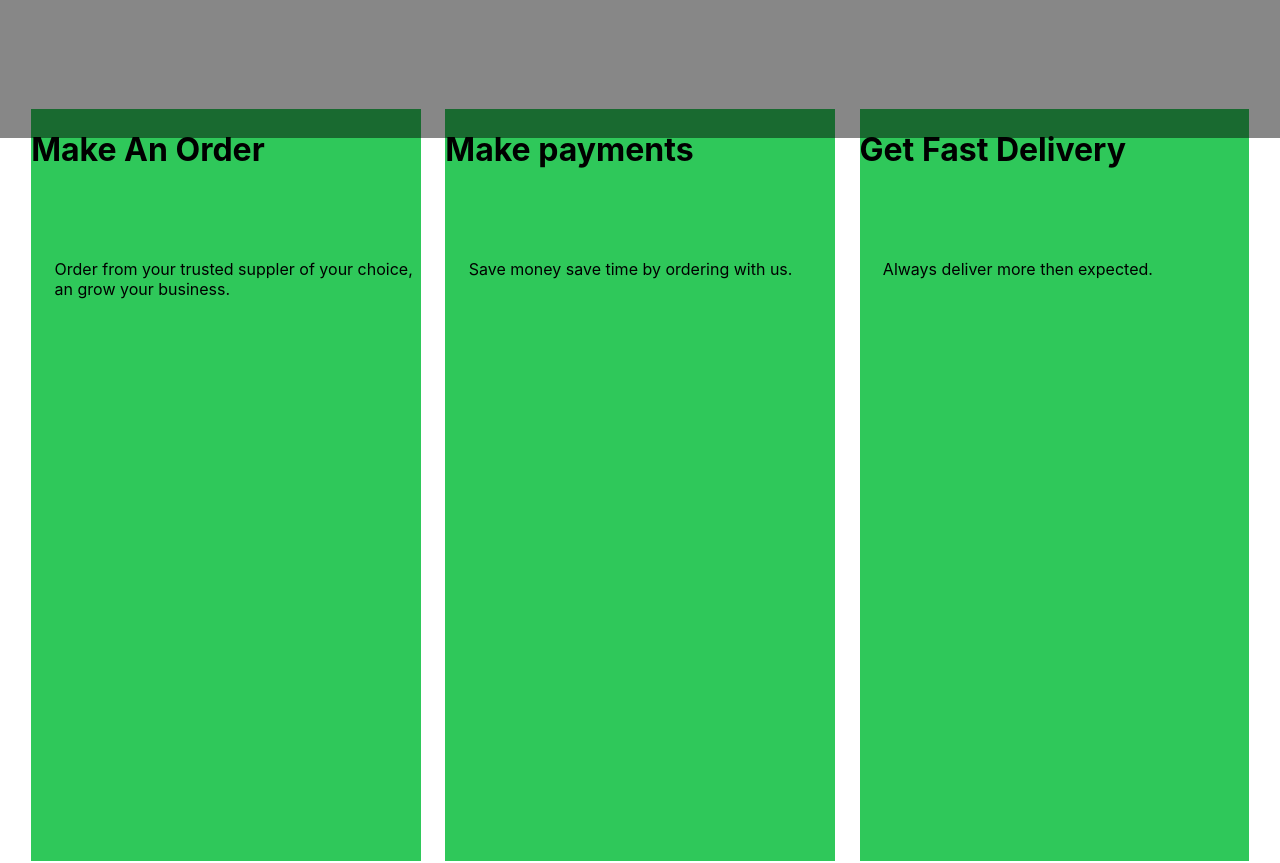
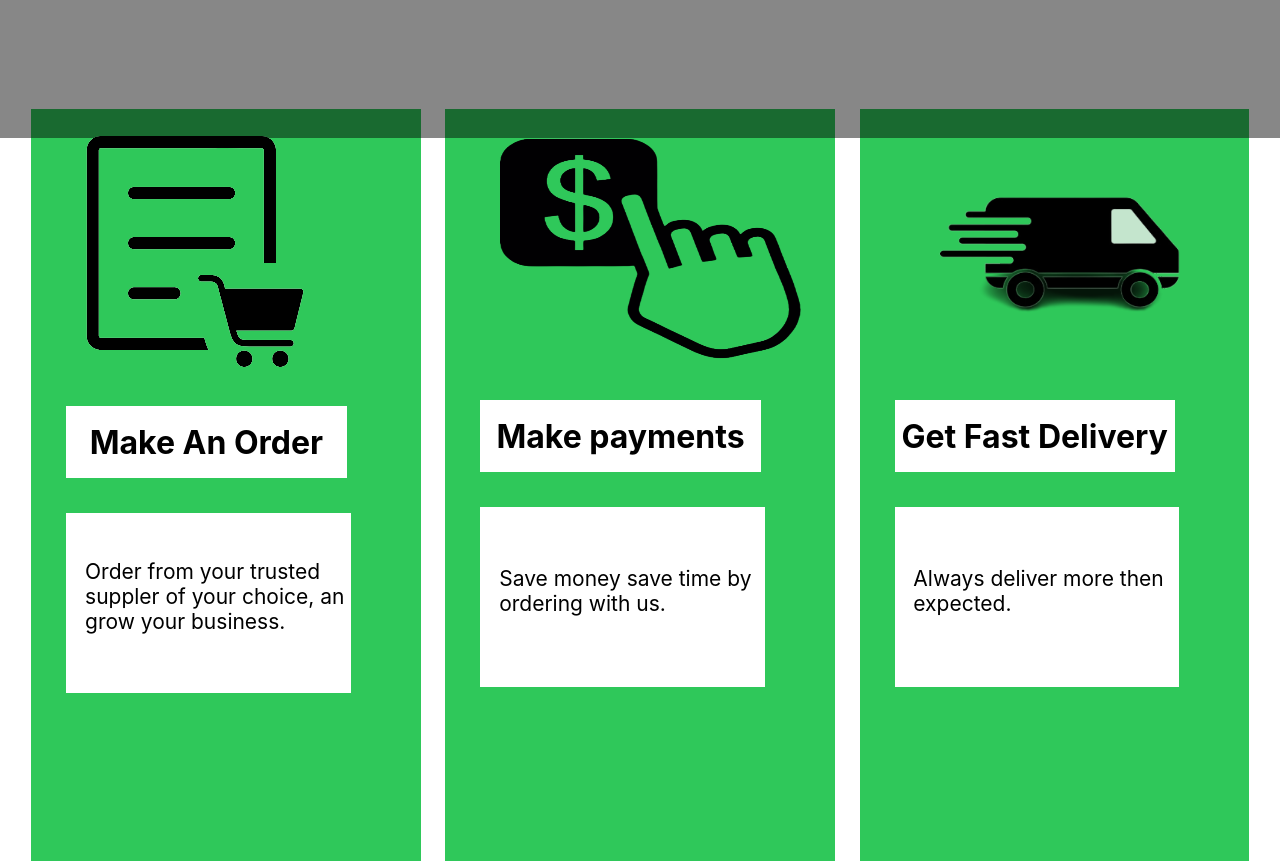
Before and after one commit to akirachix/Greenbanda, a React (Create React App) app: page / in a window 1280 px wide. Shown: the part 702-1565 px from the top of the page. Built offline with nearby package versions, Linux system fonts and the light colour scheme.

Commit message:
onboarding

```diff
--- a/src/components/Home/Home.css
+++ b/src/components/Home/Home.css
@@ -1,9 +1,6 @@
 .body{
     height: 100vh;
-    /* background-image: url(../image/market.jpg);
-    background-position: center;
-    background-repeat: no-repeat;
-    background-size: cover; */
+
 }
 .Opacity{
     width: 100%;
@@ -72,6 +69,23 @@ p{
     text-decoration: none;
     list-style: none;
 }
+
+.all-humbager{
+    /* background-color: #000; */
+    width: 23%;
+    height: 2rem;
+}
+.humbager{
+    background-color: #000;
+    width: 23px;
+    height: 3px;
+    margin: 2%;
+    display: none
+}
+
+@media  (max-widht: 700px) {
+
+}
 /* ....................
 crads
 .......................... */
@@ -113,6 +127,40 @@ height: 30vh;
     height: 94vh;
     margin-top: 4%;
     background-color: #2FC85A;
+}
+.onboarding-img{
+    margin-left: 14%;
+    margin-top: 7%;
+    /* background-color: #000; */
+}
+.texthead{
+    background-color: #fff;
+    width: 72%;
+    height: 9vh;
+    margin: 9%;
+    display: flex;
+    align-items: center;
+    justify-content: center;
+}
+
+.textbody{
+    background-color: #fff;
+    width: 72%;
+    height: 22vh;
+    margin: 9%;
+    padding: 2px;
+    display: flex;
+    align-items: center;
+    justify-content: center;
+}
+.textbody p{
+    margin-top: 3%;
+    font-size: 21px;
+    display: flex;
+    align-items: center;
+    justify-content: center;
+
+
 }
 
 
@@ -180,9 +228,4 @@ categories
     height: 30vh;
     margin-top: 2%;
     margin: 1%;
-
-
-
-
-
 }
--- a/src/components/Home/Navbar.js
+++ b/src/components/Home/Navbar.js
@@ -35,6 +35,13 @@ const Navbar = ({ children }) => {
                     <Link className='nav-link' to="/login">            <FaShoppingCart/>
 </Link>
                 </div>
+
+                <div className="all-humbager">
+                    <div className="humbager"></div>
+                    <div className="humbager"></div>
+                    <div className="humbager"></div>
+
+                </div>
                 </div>
 
             </div>
--- a/src/components/Home/cards.js
+++ b/src/components/Home/cards.js
@@ -1,5 +1,9 @@
 import React from "react";
 // import Makeorder from "../image/Makeoder.png";
+import makeoder from "../image/Makeorder.png";
+import makepayments from "../image/Payorder.png";
+import fastdelivery from "../image/fastdev-original.png";
+
 
 
 const Card = ({ children }) => {
@@ -7,8 +11,10 @@ const Card = ({ children }) => {
      <div className="onboardings">
         { children }
         <div className="onboarding">
+        <div className="onboarding-img">
 
-        {/* <img  className="icon"  src={Makeorder} height="100" width='100' alt="make order"/>   */}
+        <img src={makeoder} alt="Market" width="" height=""/>
+</div>
 
          <div className="texthead">
          <h1>Make An Order</h1>
@@ -22,8 +28,11 @@ const Card = ({ children }) => {
 
 
         <div className="onboarding">
+        <div className="onboarding-img">
 
-          {/* <img  className="icon"  src={Makeorder} height="100" width='100' alt="make order"/>   */}
+        <img src={makepayments} alt="Market" width="90%" height="225vh"/>
+</div>
+
 
           <div className="texthead">
          <h1>Make payments</h1>
@@ -36,6 +45,10 @@ const Card = ({ children }) => {
         </div>
 
         <div className="onboarding">
+          <div className="onboarding-img">
+          <img src={fastdelivery} alt="Market" width="100%" height="225vh"/>
+
+          </div>
 
           <div className="texthead">
          <h1>Get Fast Delivery</h1>
```
Also changed, not shown: src/components/image/Payorder.png (renamed from src/components/Payorder.png), src/components/image/fastdev.png (deleted).
